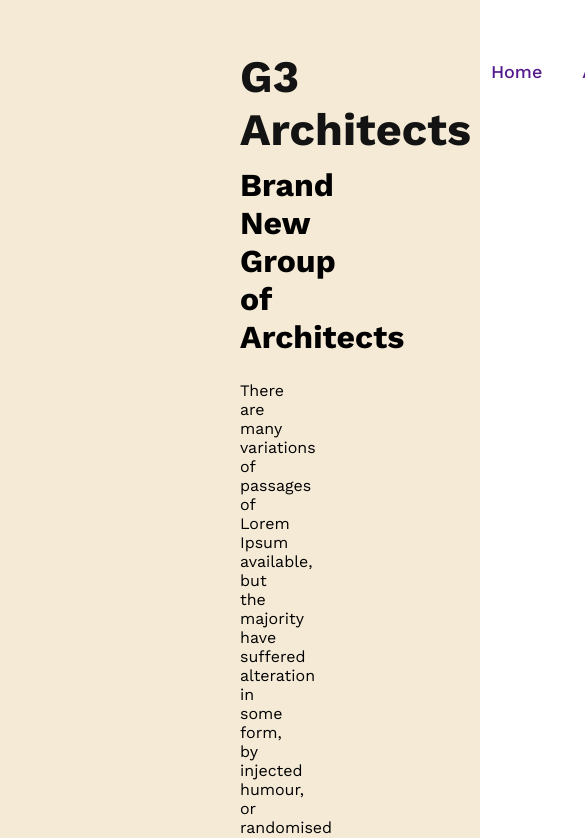
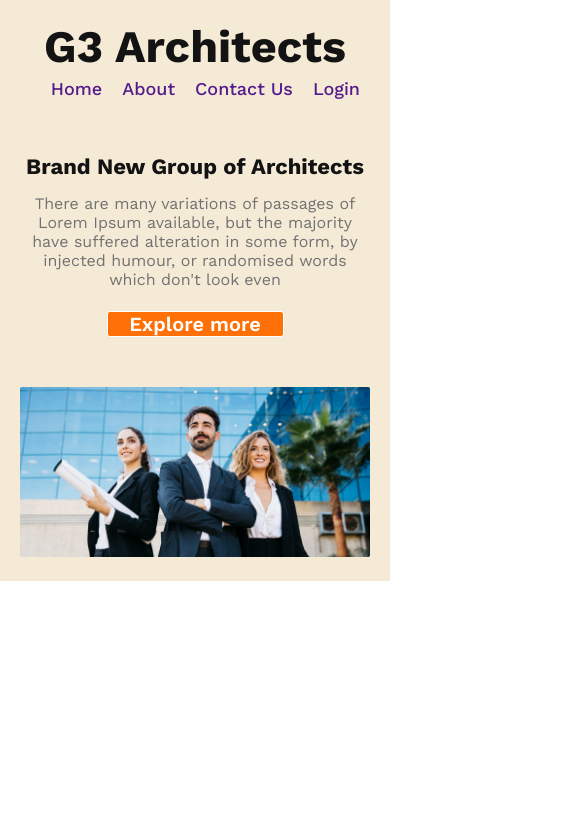
Before and after one commit to hasanemam1717/responsive-web, a plain HTML site: page index.html in a window 390 px wide. Shown: the top 838 px of the page, 585 px wide, since content can reach past the window. Drawn offline with nearby package versions, Linux system fonts and the light colour scheme.

Commit message:
added phone responsive banner section

```diff
--- a/styles/style.css
+++ b/styles/style.css
@@ -39,13 +39,21 @@ header{
 .banner-container-div{}
 .banner-contant{
     width: 50%;
-    margin: 0px auto;
+    margin: 50px auto;
 
 }
-.banner-titel{    text-align: center;
-    padding: 10px 0px;}
-.banner-description{    text-align: center;
-    padding: 15px 0px;}
+.banner-titel{
+    text-align: center;
+    padding: 10px 0px;
+    color: #131313;
+    font-size: 64px;
+    font-weight: 700;
+}
+.banner-description{
+    text-align: center;
+    padding: 15px 0px;color: #727272;
+    font-size: 16px;
+    font-weight: 400;}
 .btn-primary{
     text-align: center;
     padding: 1%;
@@ -57,6 +65,51 @@ header{
     font-size: 20px;
     font-weight: 600;
     color: white;
+    cursor: pointer;
 }
 .banner-img{}
-.banner-img img{}
+.banner-img img{    width: 100%;}
+
+
+
+@media  screen and (max-width:576px) {
+    header{
+        padding: 20px;
+
+    }
+    .navber-container{
+        flex-direction: column;
+    }
+    .logo-div{}
+    .logo-div h1{
+        text-align: center;
+    }
+    .nav-div{
+
+    }
+    .nav-div ul{
+
+    }
+    .nav-div ul li{
+        margin: 5px 10px;
+    }
+    .nav-div ul li a{
+    }
+    /* *banner-styles-start* */
+    .banner-container-div{}
+    .banner-contant{
+        width: 100%;
+        margin: 50px auto;
+
+    }
+    .banner-titel{
+        padding: 0px;
+        font-size: 22px;
+    }
+    .banner-description{ }
+    .btn-primary{width: 50%;
+        padding: 0px;
+    }
+    .banner-img{}
+    .banner-img img{    width: 100%;}
+}
```
